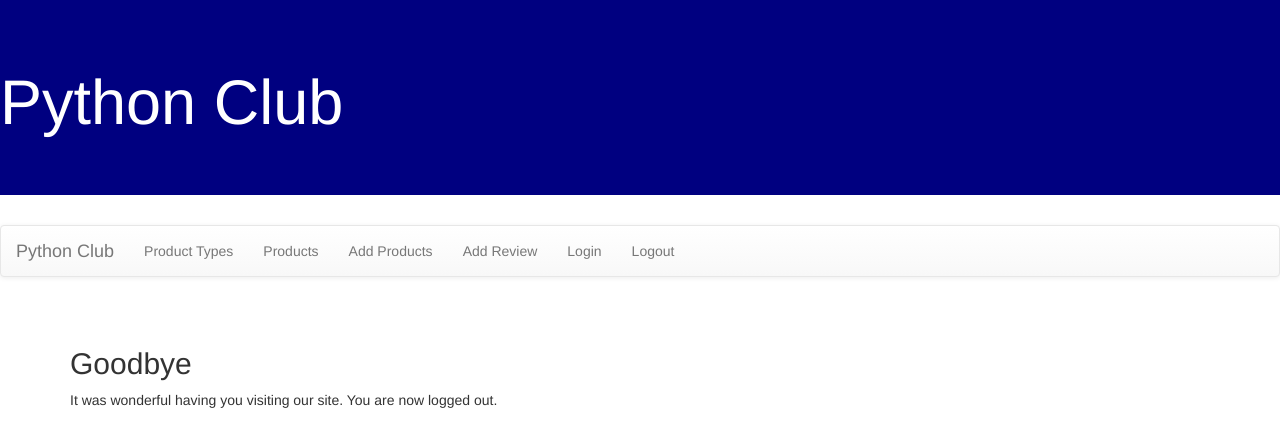
After one commit to sgd9/SCCC_PythonClub_2019_Spring, a Django app: page /clubapp/logoutmessage/ in a window 1280 px wide. The commit adds this page. Shown: the top 447 px of the page. Run offline with Django 3.2, Linux system fonts and the light colour scheme; some libraries are stand-ins or nearby versions.

Commit message:
Add files via upload

```diff
--- a/pythonclub/clubapp/templates/base.html
+++ b/pythonclub/clubapp/templates/base.html
@@ -26,6 +26,9 @@
                     <li><a href="{% url 'products' %}">Products</a></li>
                     <li><a href="{% url 'newproduct' %}">Add Products</a></li>
                     <li><a href="{% url 'newreview' %}">Add Review</a></li>
+                    <li><a href="{% url 'login' %}">Login</a></li>
+                    <li><a href="{% url 'logout' %}">Logout</a></li>
+
                 </ul>
                 </div>
                 </nav>
--- /dev/null
+++ b/pythonclub/clubapp/templates/clubapp/loginmessage.html
@@ -0,0 +1,5 @@
+{% extends 'base.html' %}
+{% block content %}
+<h2>Welcome to Python Club</h2>
+<p>Thank you for visiting the Club App.</p>
+{% endblock%}
--- /dev/null
+++ b/pythonclub/clubapp/templates/clubapp/logoutmessage.html
@@ -0,0 +1,5 @@
+{% extends 'base.html' %}
+{% block content %}
+<h2>Goodbye</h2>
+<p>It was wonderful having you visiting our site. You are now logged out.</p>
+{% endblock%}
--- a/pythonclub/clubapp/urls.py
+++ b/pythonclub/clubapp/urls.py
@@ -8,4 +8,6 @@ urlpatterns=[
     path('productdetails/<int:id>', views.productdetails, name='productdetails'),
     path('newProduct/', views.newProduct, name='newproduct'),
     path('newReview/', views.newReview, name='newreview'),
+    path('loginmessage/', views.loginmessage, name='loginmessage'),
+    path('logoutmessage/', views.logoutmessage, name='logoutmessage'),
 ]
--- a/pythonclub/clubapp/views.py
+++ b/pythonclub/clubapp/views.py
@@ -2,6 +2,7 @@ from django.shortcuts import render, get_object_or_404
 from .models import ProductType, Product, Review
 from .forms import ProductForm, ReviewForm
 from django.contrib.auth.decorators import login_required
+
 
 # Create your views here.
 def index (request):
@@ -29,6 +30,38 @@ def productdetails(request, id):
 
 # form view
 
+@login_required
+def newProduct(request):
+     form=ProductForm
+     if request.method=='POST':
+          form=ProductForm(request.POST)
+          if form.is_valid():
+               post=form.save(commit=True)
+               post.save()
+               form=ProductForm()
+     else:
+          form=ProductForm()
+     return render(request, 'clubapp/newproduct.html', {'form': form})
+@login_required
+def newReview(request):
+     form=ReviewForm
+     if request.method=='POST':
+          form=ReviewForm(request.POST)
+          if form.is_valid():
+               post=form.save(commit=True)
+               post.save()
+               form=ReviewForm()
+     else:
+          form=ReviewForm
+     return render(request, 'clubapp/newreview.html', {'form' : form})
+
+def loginmessage(request):
+    return render(request, 'clubapp/loginmessage.html')
+
+def logoutmessage(request):
+    return render(request, 'clubapp/logoutmessage.html')
+
+@login_required
 def newProduct(request):
      form=ProductForm
      if request.method=='POST':
@@ -41,14 +74,8 @@ def newProduct(request):
           form=ProductForm()
      return render(request, 'clubapp/newproduct.html', {'form': form})
 
-def newReview(request):
-     form=ReviewForm
-     if request.method=='POST':
-          form=ReviewForm(request.POST)
-          if form.is_valid():
-               post=form.save(commit=True)
-               post.save()
-               form=ReviewForm()
-     else:
-          form=ReviewForm
-     return render(request, 'clubapp/newreview.html', {'form' : form})
+def loginMessage(request):
+     return render(request, 'clubapp/loginmessage.html')
+
+def logoutMessage(request):
+     return render(request, 'clubapp/logoutmessage.html')
--- a/pythonclub/manage.py
+++ b/pythonclub/manage.py
@@ -16,6 +16,5 @@ def main():
         ) from exc
     execute_from_command_line(sys.argv)
 
-
 if __name__ == '__main__':
     main()
--- a/pythonclub/pythonclub/settings.py
+++ b/pythonclub/pythonclub/settings.py
@@ -123,3 +123,5 @@ USE_TZ = True
 # https://docs.djangoproject.com/en/2.2/howto/static-files/
 
 STATIC_URL = '/static/'
+LOGIN_REDIRECT_URL='loginmessage'
+LOGOUT_REDIRECT_URL='logoutmessage'
--- a/pythonclub/pythonclub/urls.py
+++ b/pythonclub/pythonclub/urls.py
@@ -18,5 +18,6 @@ from django.urls import path, include
 
 urlpatterns = [
     path('admin/', admin.site.urls),
-    path('clubapp/', include('clubapp.urls'))
+    path('clubapp/', include('clubapp.urls')),
+    path('accounts/', include('django.contrib.auth.urls')),
 ]
```
Also changed, not shown: pythonclub/clubapp/templates/registration/login.html (added, +9 -0 lines).
